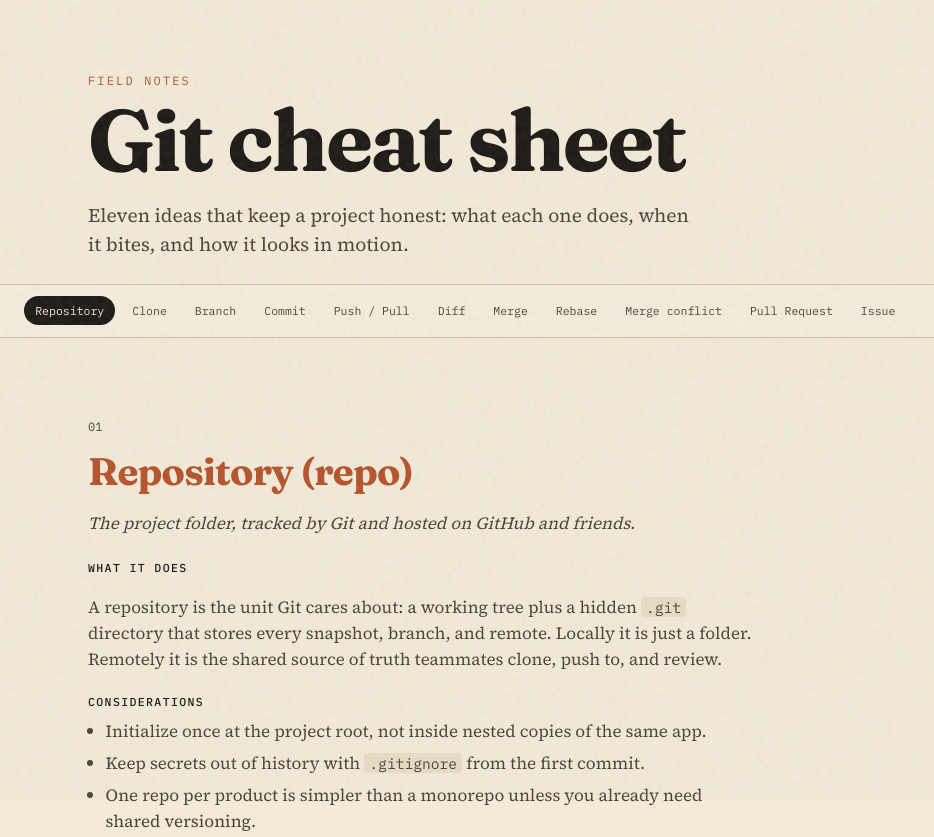
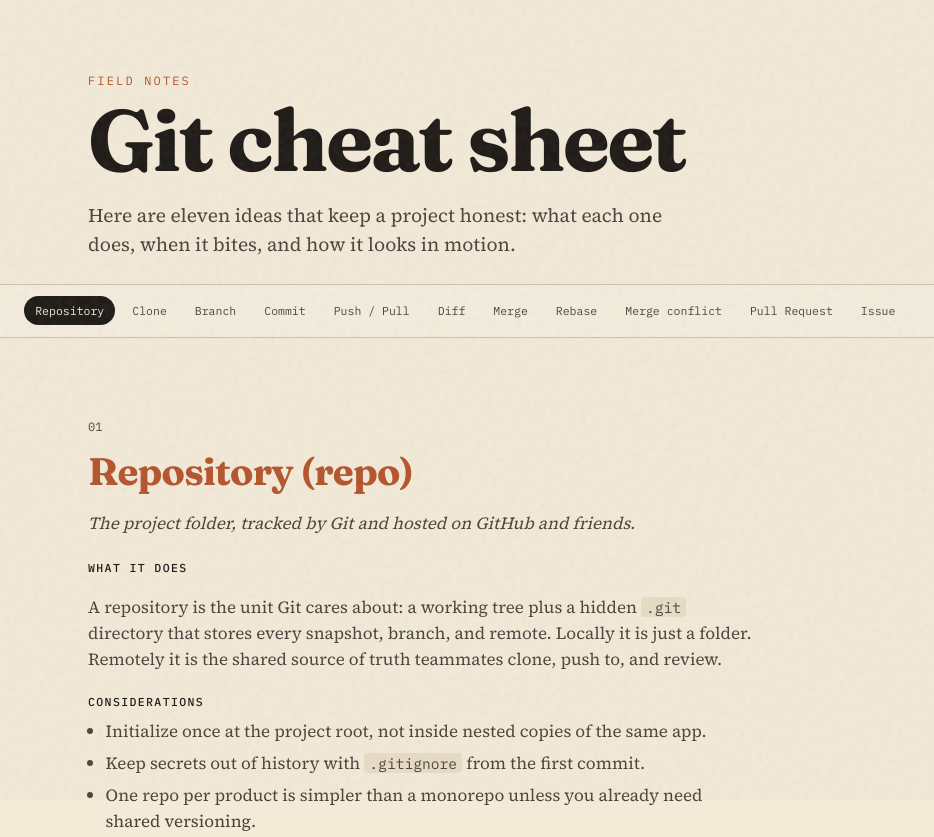
Before and after one commit to Cecipaw/Learning-git, a plain HTML site: page index.html in a window 1280 px wide. Shown: the top 837 px of the page, without its empty margins (0-934 px from the left). Drawn offline with nearby package versions, Linux system fonts and the light colour scheme.

Commit message:
Just added a word

```diff
--- a/index.html
+++ b/index.html
@@ -15,7 +15,7 @@
   <header class="masthead">
     <p class="eyebrow">Field notes</p>
     <h1>Git cheat sheet</h1>
-    <p class="lede">Eleven ideas that keep a project honest: what each one does, when it bites, and how it looks in motion.</p>
+    <p class="lede">Here are eleven ideas that keep a project honest: what each one does, when it bites, and how it looks in motion.</p>
   </header>
 
   <nav class="toc" aria-label="Concepts">
```
